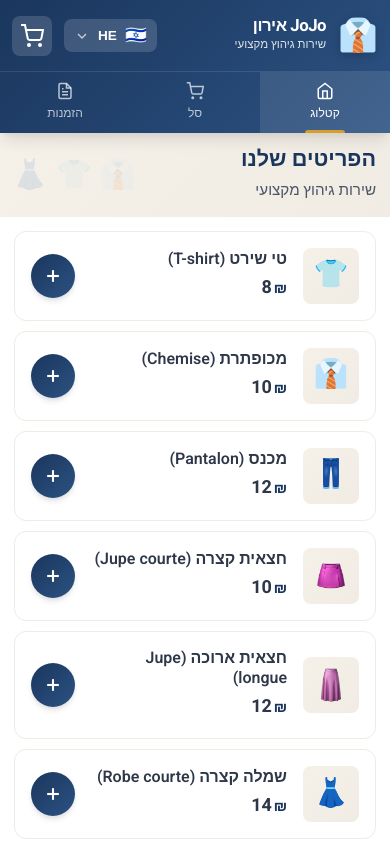
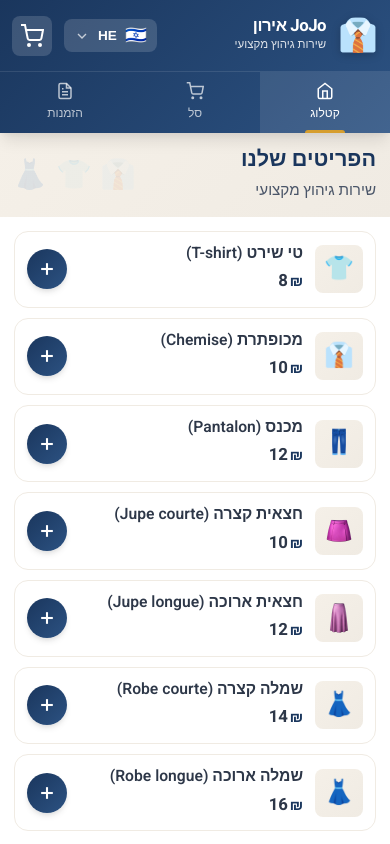
Before and after one commit to yossefillospro-jpg/ironing-pwa, a React (Vite) app: page / in a window 390 px wide. Shown: the top 844 px of the page. Built offline with nearby package versions, Linux system fonts and the light colour scheme.

Commit message:
Update ProductCard.css

```diff
--- a/src/components/ProductCard.css
+++ b/src/components/ProductCard.css
@@ -141,3 +141,51 @@
   object-fit: contain;
   display: block;
 }
+/* --- Compact mobile cards: plus d’items visibles --- */
+@media (max-width: 480px) {
+  .product-card {
+    gap: 12px;            /* au lieu de space-4 */
+    padding: 12px;        /* au lieu de space-4 */
+    border-radius: 14px;
+  }
+
+  .product-icon {
+    width: 48px;          /* 56 -> 48 */
+    height: 48px;
+    font-size: 1.5rem;
+  }
+
+  .product-icon-img {
+    width: 32px;          /* 36 -> 32 */
+    height: 32px;
+  }
+
+  .product-name {
+    font-size: 0.98rem;
+    margin-bottom: 4px;
+  }
+
+  .price-value {
+    font-size: 1.05rem;   /* lg -> un peu plus compact */
+  }
+
+  .btn-add {
+    width: 40px;          /* 44 -> 40 */
+    height: 40px;
+  }
+
+  .qty-btn {
+    width: 30px;          /* 32 -> 30 */
+    height: 30px;
+  }
+
+  .qty-value {
+    min-width: 24px;
+    font-size: 0.95rem;
+  }
+
+  .quantity-control {
+    gap: 8px;
+    padding: 4px;
+  }
+}
```
